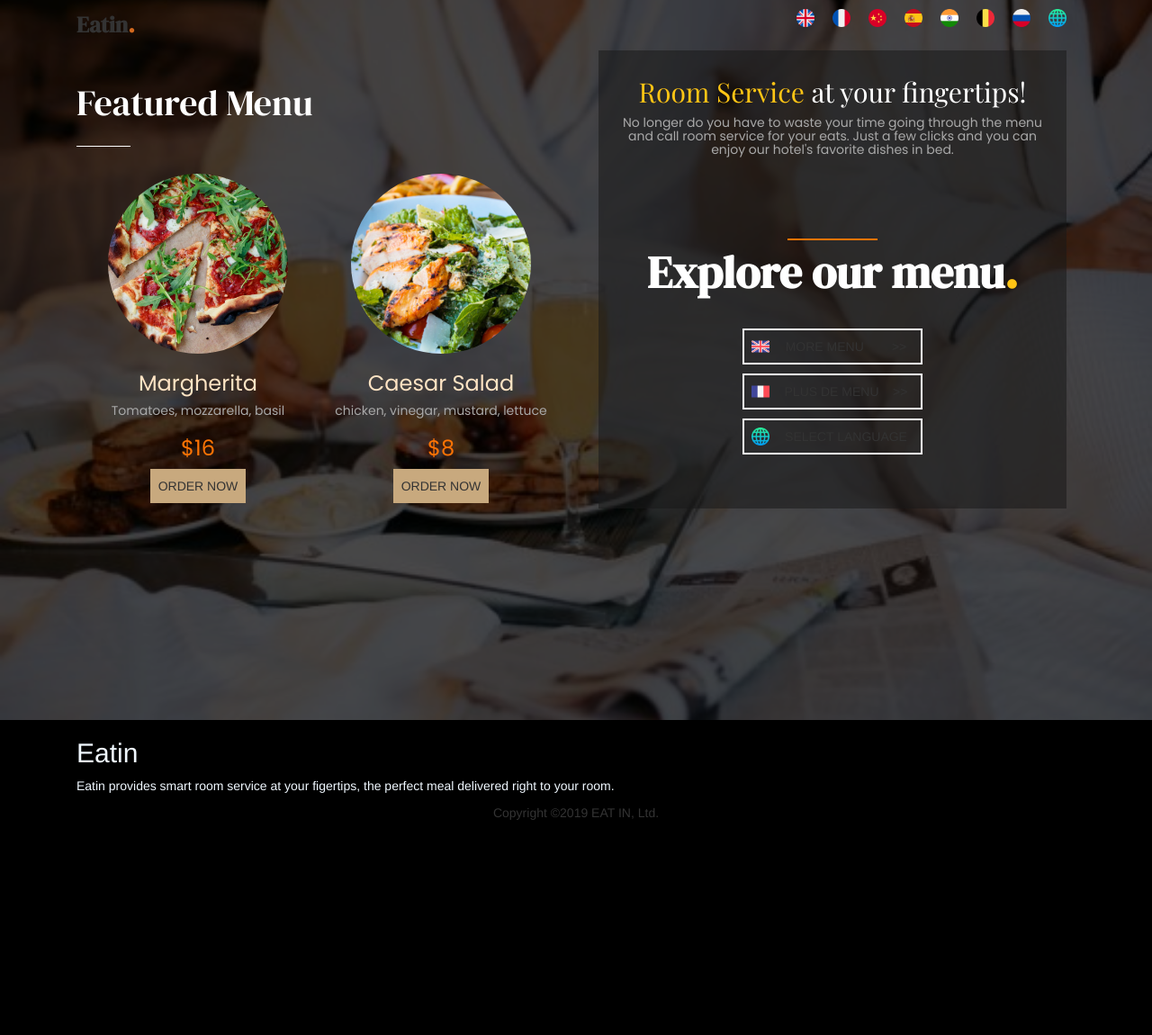
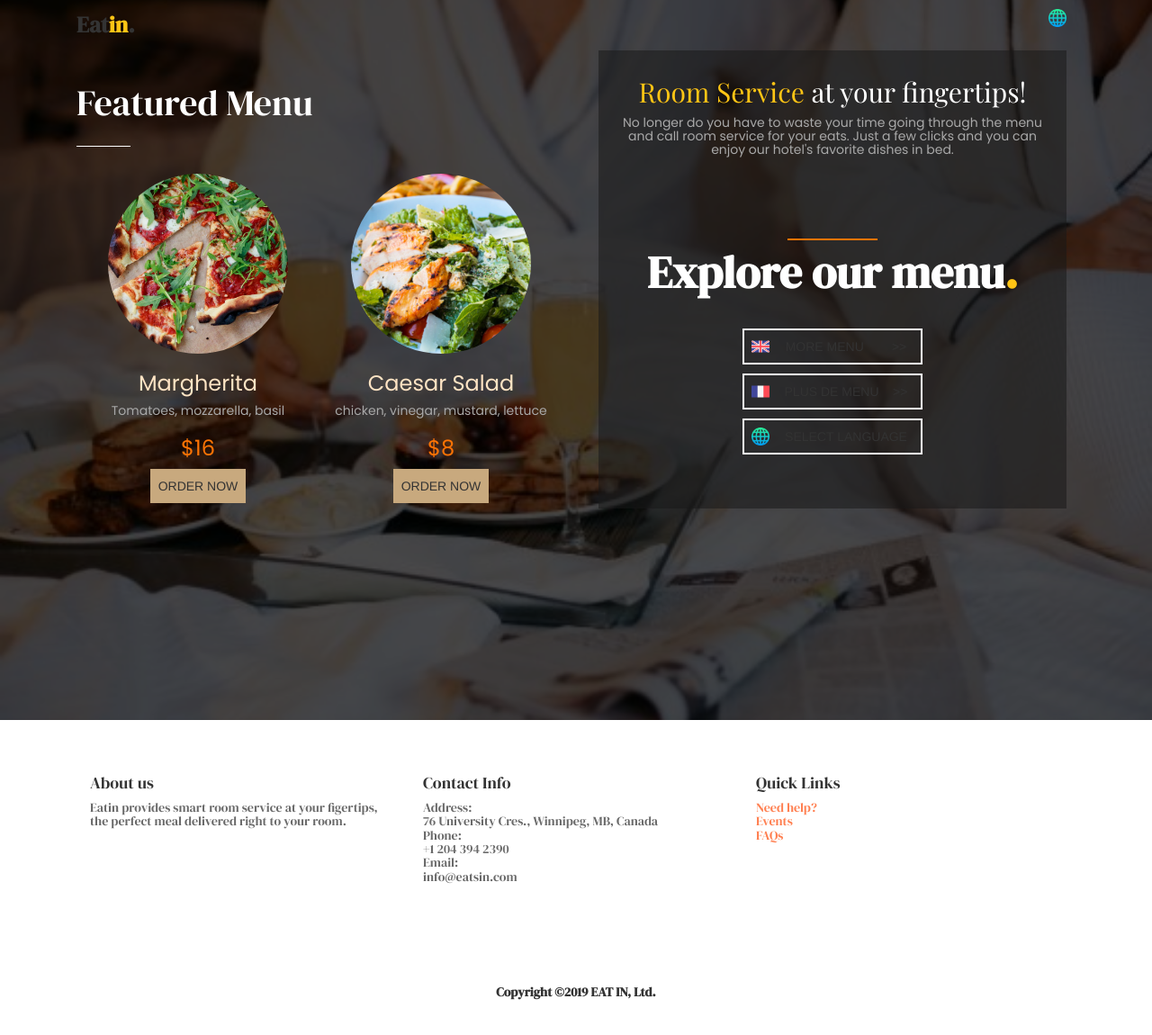
Before and after one commit to juliek1217/eatin, a plain HTML site: page index.html in a window 1280 px wide. Shown: the whole page at 90% size. Before the commit the page ends 923 px from the top, so only its background shows below. Drawn offline with nearby package versions, Linux system fonts and the light colour scheme; some packages are replaced by stand-ins of ours; no server answers.

Commit message:
3rd add footer

```diff
--- a/css/index.css
+++ b/css/index.css
@@ -50,7 +50,6 @@ h2 span {
     color:antiquewhite !important;
     font-weight:1000;
     cursor: pointer;
-    color:darkgoldenrod;
     font-family: 'DM Serif Display', serif;
     cursor: pointer;
     vertical-align: middle;
@@ -198,7 +197,33 @@ promotion dishes
     padding-bottom: 1rem;
 }
 
+.wrapper3{
+    margin-top: 10rem;
+    margin-bottom: 5rem;
+}
+@media screen and (max-width: 992px) {
+  .wrapper3{
+margin-top: 20rem;
+  }
+}
 
+.footerwrap{
+    margin-top: 5rem;
+    margin-bottom: 5rem;
+}
+
+.footer, .footer h2{
+    font-weight:1000;
+    font-family: 'DM Serif Display', serif;
+
+    background-color: #FFFFFF;
+}
+@media screen and (max-width: 768px) {
+    .footer{
+      margin-top: 70rem;
+      padding-bottom: 150px;
+  }
+}
 
 /*right section*/
 .index-access {
@@ -232,7 +257,7 @@ promotion dishes
 }
 @media screen and (max-width: 768px) {
   .index-access-box{
-      margin-top: 500px;
+      margin-top: 50rem;
       padding-bottom: 150px;
   }
 }
--- a/index.html
+++ b/index.html
@@ -50,15 +50,8 @@
           <div class="index-row">
               <div class="container">
                   <div class="col-lg-12 col-md-12 col-sm-12 index-header">
-                    <a href="home.html" class="index-header-left">Eatin<span>.</span></a>
+                    <a href="home.html" class="index-header-left">Eat<span style="color:#ffc515">in</span>.</a>
                     <a href="home.html" class="index-header-right-flags"><img src="/images/index/flag/lang.png"></a>
-                      <a href="home.html" class="index-header-right-flags"><img src="/images/index/flag/7russia.png"></a>
-                      <a href="home.html" class="index-header-right-flags"><img src="/images/index/flag/6germany.png"></a>
-                      <a href="home.html" class="index-header-right-flags"><img src="/images/index/flag/5india.png"></a>
-                      <a href="home.html" class="index-header-right-flags"><img src="/images/index/flag/4spanish.png"></a>
-                      <a href="home.html" class="index-header-right-flags"><img src="/images/index/flag/3china.png"></a>
-                      <a href="home.html" class="index-header-right-flags"><img src="/images/index/flag/2france.png"></a>
-                    <a href="home.html" class="index-header-right-flags"><img src="/images/index/flag/1uk.png"></a>
 
                   </div>
               </div>
@@ -132,17 +125,39 @@
     </div>
 
 <!--footer-->
- <div class="index-row">
+ <div class="index-row footer">
       <div class="container">
           <div class="col-md-12">
-            <div class="mb-4">
-              <h2 class="ftco-heading-2" style="color:aliceblue;">Eatin</h2>
-              <p style="color:aliceblue;">Eatin provides smart room service at your figertips, the perfect meal delivered right to your room.</p>
+              <div class="footerwrap">
+                  <div class="col-lg-4 col-md-4 col-sm-4 col-xs-4">
+                      <h4>About us</h4>
+                      <h5 style="color: dimgray">Eatin provides smart room service at your figertips, the perfect meal delivered right to your room.</h5>
+                  </div>
+                  <div class="col-lg-4 col-md-4 col-sm-4 col-xs-4">
+                      <h4>Contact Info</h4>
+                      <h5 style="font-weight: 500; color: dimgray">
+                      Address:<br>
+                      76 University Cres., Winnipeg, MB, Canada<br>
+                      Phone:<br>
+                      +1 204 394 2390<br>
+                      Email:<br>
+                      info@eatsin.com</h5>
+                  </div>
+                  <div class="col-lg-4 col-md-4 col-sm-4 col-xs-4">
+                      <h4>Quick Links</h4>
+                      <h5 style="font-weight: 500; color:coral">
+                      <a href="home.html">Need help?</a><br>
+                      <a href="home.html">Events</a><br>
+                      <a href="home.html">FAQs</a><br>
+                      </h5>
+                  </div>
             </div>
           </div>
         <div class="index-row">
           <div class="col-md-12 text-center">
+              <div class="wrapper3">
             <p>Copyright &copy;<script>document.write(new Date().getFullYear());</script> EAT IN, Ltd.</p>
+                  </div>
           </div>
         </div>
       </div>
```
